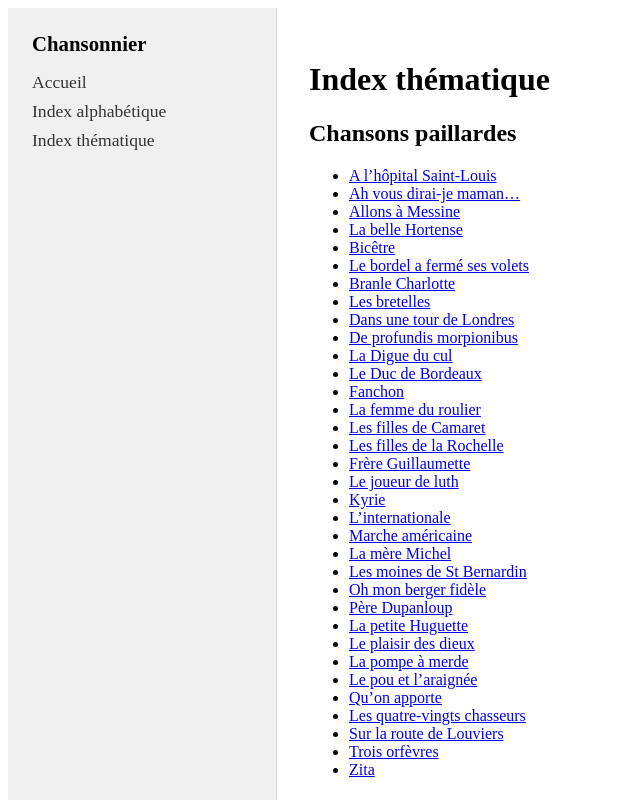
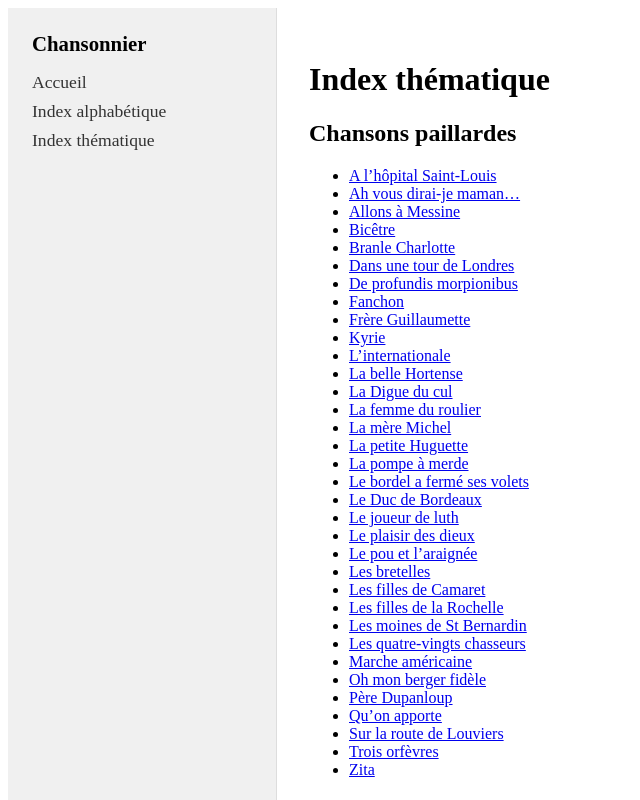
Before and after one commit to Frenges/Chansonnier, a SvelteKit app: page /index/thematique in a window 1280 px wide. Shown: the top 800 px of the page, without its empty margins (0-640 px from the left). Built offline with nearby package versions, Linux system fonts and the light colour scheme.

Commit message:
Update index

```diff
--- a/src/routes/index/thematique/+page.svelte
+++ b/src/routes/index/thematique/+page.svelte
@@ -7,11 +7,7 @@
   const { id, pages } = d;
 
   function normalize(str: string) {
-    return str
-      .toLowerCase()
-      .normalize("NFD")
-      .replace(/[\u0300-\u036f]/g, "")
-      .replace(/^(le|la|les|l'|the)\s+/i, "");
+    return str.toLowerCase();
   }
 
   const grouped = {};
```
Also changed, not shown: project-dumps/dump-content.txt, project-dumps/dump-src.txt, static/data/pages.json.
